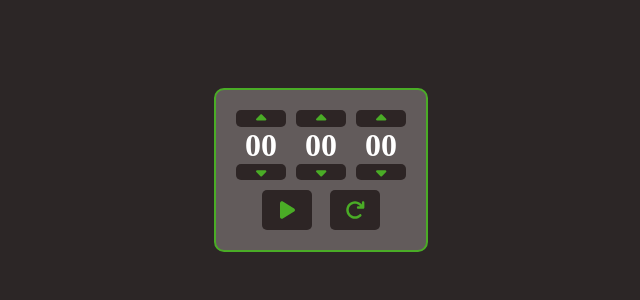
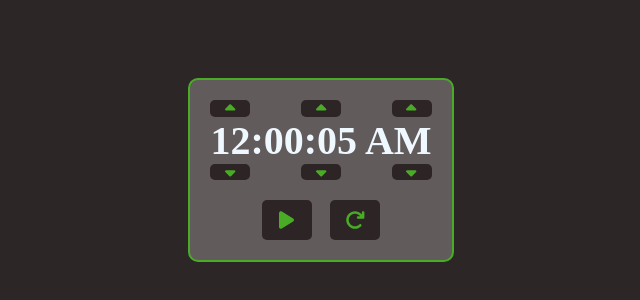
Before and after one commit to code-ashram/react-ts-timer, a React (Vite) app: page / in a window 1280 px wide. Shown: the part 230-530 px from the top of the page, without its empty margins (319-959 px from the left). Built offline with nearby package versions, Linux system fonts and the light colour scheme.

Commit message:
change logic to Date

```diff
--- a/src/components/Timer/Timer.module.css
+++ b/src/components/Timer/Timer.module.css
@@ -7,13 +7,22 @@
 }
 
 :local(.timerDisplay) {
+  font-weight: bold;
+  font-size: 40px;
+  color: aliceblue;
+}
+
+:local(.timerController) {
+  margin-top: 20px;
+}
+
+:local(.timerChanger) {
   display: flex;
   justify-content: space-between;
-  margin-bottom: 10px;
-  font-size: 32px;
-  font-weight: bold;
-  text-align: center;
-  color: white;
+}
+
+:local(.timerChanger .btn.controlBtn:not(:last-child))  {
+  margin-right: 10px;
 }
 
 :local(.btn) {
@@ -39,18 +48,7 @@
 }
 
 :local(.btn.controlBtn) {
-  width: 50px;
+  width: 40px;
   padding: 0;
   margin: 0;
 }
-
-:local(.timeChanger) {
-  display: flex;
-  flex-direction: column;
-  align-items: center;
-  justify-content: center;
-}
-
-:local(.timeChanger):not(:first-child) {
-  margin-left: 10px;
-}
--- a/src/components/Timer/Timer.tsx
+++ b/src/components/Timer/Timer.tsx
@@ -4,13 +4,13 @@
 import { faPause, faPlay, faArrowRotateRight } from '@fortawesome/free-solid-svg-icons'
 
 import TimeUnitChanger from './parts/TimeUnitChanger.tsx'
-import Time from '../../models/Time.ts'
+import TimerButton from './parts/TimerButton.tsx'
 
 import styles from './Timer.module.css'
-import TimerButton from './parts/TimerButton.tsx'
+import { hour, minute, second } from '../../constants/time.ts'
 
 const Timer: FC = () => {
-  const [time, setTime] = useState<Time>({ seconds: 0, minutes: 0, hours: 0 })
+  const [seconds, setSeconds] = useState<number>(5)
   const [isActive, setIsActive] = useState<boolean>(false)
 
   const handleToggleStart = () => {
@@ -19,78 +19,33 @@
 
   const handleReset = () => {
     setIsActive(false)
-    setTime((prevTime) => ({ ...prevTime, seconds: 0, minutes: 0, hours: 0 }))
+    setSeconds(0)
+  }
+
+  const date: Date = new Date(0, 0, 0, 0, 0, seconds)
+
+  const handleIncreaseHours = () => {
+    setSeconds((prevHours )=> prevHours + hour)
+  }
+
+  const handleDecreaseHours = () => {
+    setSeconds((prevHours )=> prevHours - hour)
+  }
+
+  const handleIncreaseMinutes = () => {
+    setSeconds((prevMinutes) => prevMinutes + minute)
+  }
+
+  const handleDecreaseMinutes = () => {
+    setSeconds((prevMinutes) => prevMinutes - minute)
   }
 
   const handleIncreaseSeconds = () => {
-    setTime((prevTime) => {
-      if (prevTime.seconds >= 59) {
-        setTime({ ...prevTime, seconds: 0 })
-      } else if (prevTime.seconds < 0) {
-        setTime({ ...prevTime, seconds: 59 })
-      }
-
-      return { ...prevTime, seconds: prevTime.seconds + 1 }
-    })
+    setSeconds((prevSeconds) => prevSeconds + second)
   }
 
   const handleDecreaseSeconds = () => {
-    setTime((prevTime) => {
-      if (prevTime.seconds <= 0) {
-        setTime({ ...prevTime, seconds: 59 })
-      } else if (prevTime.seconds > 59) {
-        setTime({ ...prevTime, seconds: 0 })
-      }
-
-      return { ...prevTime, seconds: prevTime.seconds - 1 }
-    })
-  }
-
-  const handleIncreaseMinutes = () => {
-    setTime((prevTime) => {
-      if (prevTime.minutes >= 59) {
-        setTime({ ...prevTime, minutes: 0 })
-      } else if (prevTime.minutes < 0) {
-        setTime({ ...prevTime, minutes: 59 })
-      }
-
-      return { ...prevTime, minutes: prevTime.minutes + 1 }
-    })
-  }
-  const handleDecreaseMinutes = () => {
-    setTime((prevTime) => {
-      if (prevTime.minutes <= 0) {
-        setTime({ ...prevTime, minutes: 59 })
-      } else if (prevTime.minutes > 59) {
-        setTime({ ...prevTime, minutes: 0 })
-      }
-
-      return { ...prevTime, minutes: prevTime.minutes - 1 }
-    })
-  }
-
-  const handleIncreaseHours = () => {
-    setTime((prevTime) => {
-      if (prevTime.hours >= 23) {
-        setTime({ ...prevTime, hours: 0 })
-      } else if (prevTime.hours < 0) {
-        setTime({ ...prevTime, hours: 23 })
-      }
-
-      return { ...prevTime, hours: prevTime.hours + 1 }
-    })
-  }
-
-  const handleDecreaseHours = () => {
-    setTime((prevTime) => {
-      if (prevTime.hours <= 0) {
-        setTime({ ...prevTime, hours: 23 })
-      } else if (prevTime.hours > 23) {
-        setTime({ ...prevTime, hours: 0 })
-      }
-
-      return { ...prevTime, hours: prevTime.hours - 1 }
-    })
+    setSeconds((prevSeconds) => prevSeconds - second)
   }
 
   useEffect(() => {
@@ -98,15 +53,9 @@
 
       if (isActive) {
         intervalId = setInterval(() => {
-          if (time.seconds > 0) {
-            setTime((prevTime) => ({ ...prevTime, seconds: prevTime.seconds - 1 }))
-          } else if (time.minutes > 0) {
-            setTime((prevTime) => ({ ...prevTime, seconds: 59, minutes: prevTime.minutes - 1 }))
-          } else if (time.hours > 0) {
-            setTime((prevTime) => ({ ...prevTime, seconds: 59, minutes: 59, hours: prevTime.hours - 1 }))
-          }
+          setSeconds(seconds - 1)
 
-          if (time.seconds === 0 && time.minutes === 0 && time.hours === 0) {
+          if (seconds === 1) {
             setIsActive(false)
             alert('Time is over!')
           }
@@ -114,24 +63,26 @@
       }
 
       return () => clearInterval(intervalId)
-    }, [isActive, time]
+    }, [isActive, seconds]
   )
 
   return <div className={styles.timer}>
-    <div className={styles.timerDisplay}>
-      <TimeUnitChanger onIncrease={handleIncreaseHours} onDecrease={handleDecreaseHours} time={time.hours} />
-
-      <TimeUnitChanger onIncrease={handleIncreaseMinutes} onDecrease={handleDecreaseMinutes} time={time.minutes} />
-
-      <TimeUnitChanger onIncrease={handleIncreaseSeconds} onDecrease={handleDecreaseSeconds} time={time.seconds} />
+    <div className={styles.timerChanger}>
+      <TimeUnitChanger onIncreaseHours={handleIncreaseHours}
+                       onIncreaseMinutes={handleIncreaseMinutes}
+                       onIncreaseSeconds={handleIncreaseSeconds}
+                       onDecreaseHours={handleDecreaseHours}
+                       onDecreaseMinutes={handleDecreaseMinutes}
+                       onDecreaseSeconds={handleDecreaseSeconds}
+                       time={date.toLocaleTimeString()} />
     </div>
 
-    <div className={styles.controlPanel}>
+    <div className={styles.timerController}>
       <TimerButton onClick={handleToggleStart}>
         <FontAwesomeIcon icon={isActive ? faPause : faPlay} size="xl" style={{ color: '#4aac26' }} />
       </TimerButton>
 
-      <TimerButton onClick={handleToggleStart}>
+      <TimerButton onClick={handleReset}>
         <FontAwesomeIcon icon={faArrowRotateRight} size="xl" style={{ color: '#4aac26' }} />
       </TimerButton>
     </div>
--- a/src/components/Timer/parts/TimeUnitChanger.tsx
+++ b/src/components/Timer/parts/TimeUnitChanger.tsx
@@ -7,26 +7,64 @@
 import styles from '../Timer.module.css'
 
 type Props = {
-  onIncrease: () => void,
-  onDecrease: () => void,
-  time: number
+  onIncreaseHours: () => void,
+  onIncreaseMinutes: () => void,
+  onIncreaseSeconds: () => void,
+  onDecreaseHours: () => void,
+  onDecreaseMinutes: () => void,
+  onDecreaseSeconds: () => void,
+  time: string
 }
 
-const TimeUnitChanger: FC<Props> = ({onIncrease, onDecrease, time}) => {
+const TimeUnitChanger: FC<Props> = ({
+  onIncreaseHours,
+  onIncreaseMinutes,
+  onIncreaseSeconds,
+  onDecreaseHours,
+  onDecreaseMinutes,
+  onDecreaseSeconds,
+  time
+}) => {
 
   return (
     <div className={styles.timeChanger}>
+      <div className={styles.timerChanger}>
         <button className={cn(styles.btn, styles.controlBtn)}
-              onClick={onIncrease}>
+                onClick={onIncreaseHours}>
           <FontAwesomeIcon icon={faCaretUp} size="lg" style={{ color: '#4aac26' }} />
         </button>
 
-      <div>{time.toString().padStart(2, '0')}</div>
+        <button className={cn(styles.btn, styles.controlBtn)}
+                onClick={onIncreaseMinutes}>
+          <FontAwesomeIcon icon={faCaretUp} size="lg" style={{ color: '#4aac26' }} />
+        </button>
 
         <button className={cn(styles.btn, styles.controlBtn)}
-              onClick={onDecrease}>
+                onClick={onIncreaseSeconds}>
+          <FontAwesomeIcon icon={faCaretUp} size="lg" style={{ color: '#4aac26' }} />
+        </button>
+      </div>
+
+      <div className={styles.timerDisplay}>{time}</div>
+
+      <div className={styles.timerChanger}>
+        <button className={cn(styles.btn, styles.controlBtn)}
+                onClick={onDecreaseHours}>
           <FontAwesomeIcon icon={faCaretDown} size="lg" style={{ color: '#4aac26' }} />
         </button>
+
+        <button className={cn(styles.btn, styles.controlBtn)}
+                onClick={onDecreaseMinutes}>
+          <FontAwesomeIcon icon={faCaretDown} size="lg" style={{ color: '#4aac26' }} />
+        </button>
+
+        <button className={cn(styles.btn, styles.controlBtn)}
+                onClick={onDecreaseSeconds}>
+          <FontAwesomeIcon icon={faCaretDown} size="lg" style={{ color: '#4aac26' }} />
+        </button>
+      </div>
+
+
     </div>
   )
 }
--- a/src/constants/time.ts
+++ b/src/constants/time.ts
@@ -1,3 +1,5 @@
 export const hour: number = 3_600
 
 export const minute: number = 60
+
+export const second: number = 1
```
Also changed, not shown: src/models/Time.ts (deleted, +0 -7 lines). Lines whose indentation alone changed are shown as unchanged.
